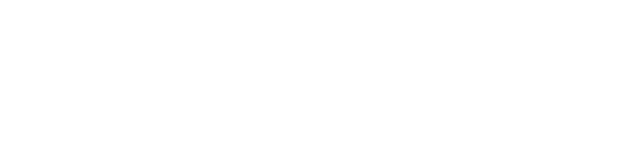
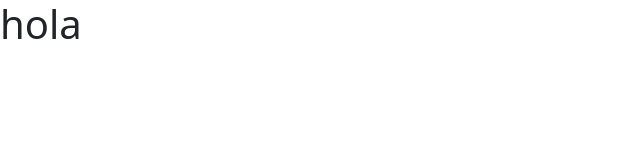
Before and after one commit to enzx07/nuevoProyecto, a plain HTML site: page index.html in a window 1280 px wide. Shown: the whole page, without its empty margins (0-640 px from the left). Drawn offline with nearby package versions, Linux system fonts and the light colour scheme.

Commit message:
Commit inicial con README.md

```diff
--- a/index.html
+++ b/index.html
@@ -21,5 +21,7 @@
     <script src="script.js" defer></script>
     <title>Proyecto</title>
   </head>
-  <body></body>
+  <body>
+    <h1>hola</h1>
+  </body>
 </html>
```
Also changed, not shown: 1 other file.
